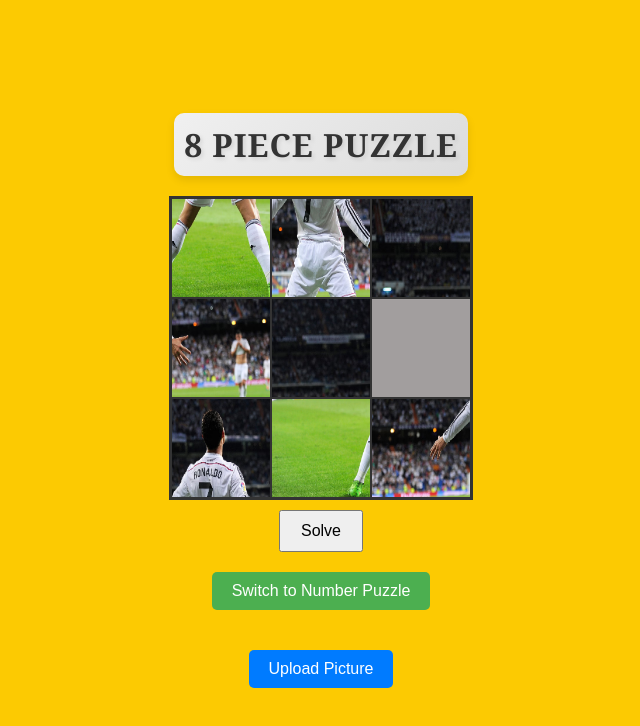
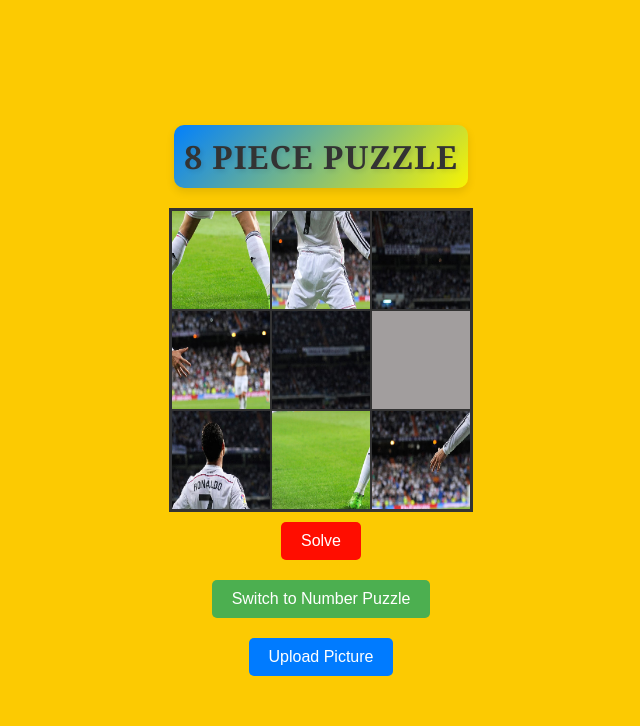
Before and after one commit to jundaBu/AI-Puzzle-Project-HW1, a plain HTML site: page index.html in a window 1280 px wide. Shown: the whole page, without its empty margins (319-959 px from the left). Drawn offline with Linux system fonts and the light colour scheme.

Commit message:
Visual changes

```diff
--- a/styles.css
+++ b/styles.css
@@ -18,7 +18,7 @@ body {
   text-transform: uppercase;
   letter-spacing: 1px;
   padding: 10px;
-  background: linear-gradient(135deg, #f0f0f0, #dcdcdc);
+  background: linear-gradient(135deg, #0280fd, #f8f402);
   border-radius: 10px;
   box-shadow: 0 4px 8px rgba(0, 0, 0, 0.1);
 }
@@ -78,32 +78,40 @@ body {
   cursor: pointer;
   transition: background-color 0.3s ease;
   margin-top: 20px;
-  margin-bottom: 20px;
+  margin-bottom: 10px;
 }
 
 #toggleModeBtn:hover {
-  background-color: #45a049;      /* Darker green on hover */
+  background-color: #45a049;
 }
 
 #uploadBtn {
   padding: 10px 20px;
   font-size: 16px;
-  background-color: #007BFF;    /* Blue */
+  background-color: #007BFF;
   color: white;
   border: none;
   border-radius: 5px;
   cursor: pointer;
-  margin-top: 20px;
+  margin-top: 10px;
   transition: background-color 0.3s ease;
 }
 
 #uploadBtn:hover {
-  background-color: #0056b3;   /* Darker blue on hover */
+  background-color: #0056b3;
 }
 
 #solve-btn {
+  background-color: #ff0d00;
+  color: white;
+  border: none;
+  border-radius: 5px;
   margin-top: 10px;
   padding: 10px 20px;
   font-size: 16px;
   cursor: pointer;
+  transition: background-color 0.3s ease;
 }
+#solve-btn:hover {
+  background-color: #e60000;
+}
```
